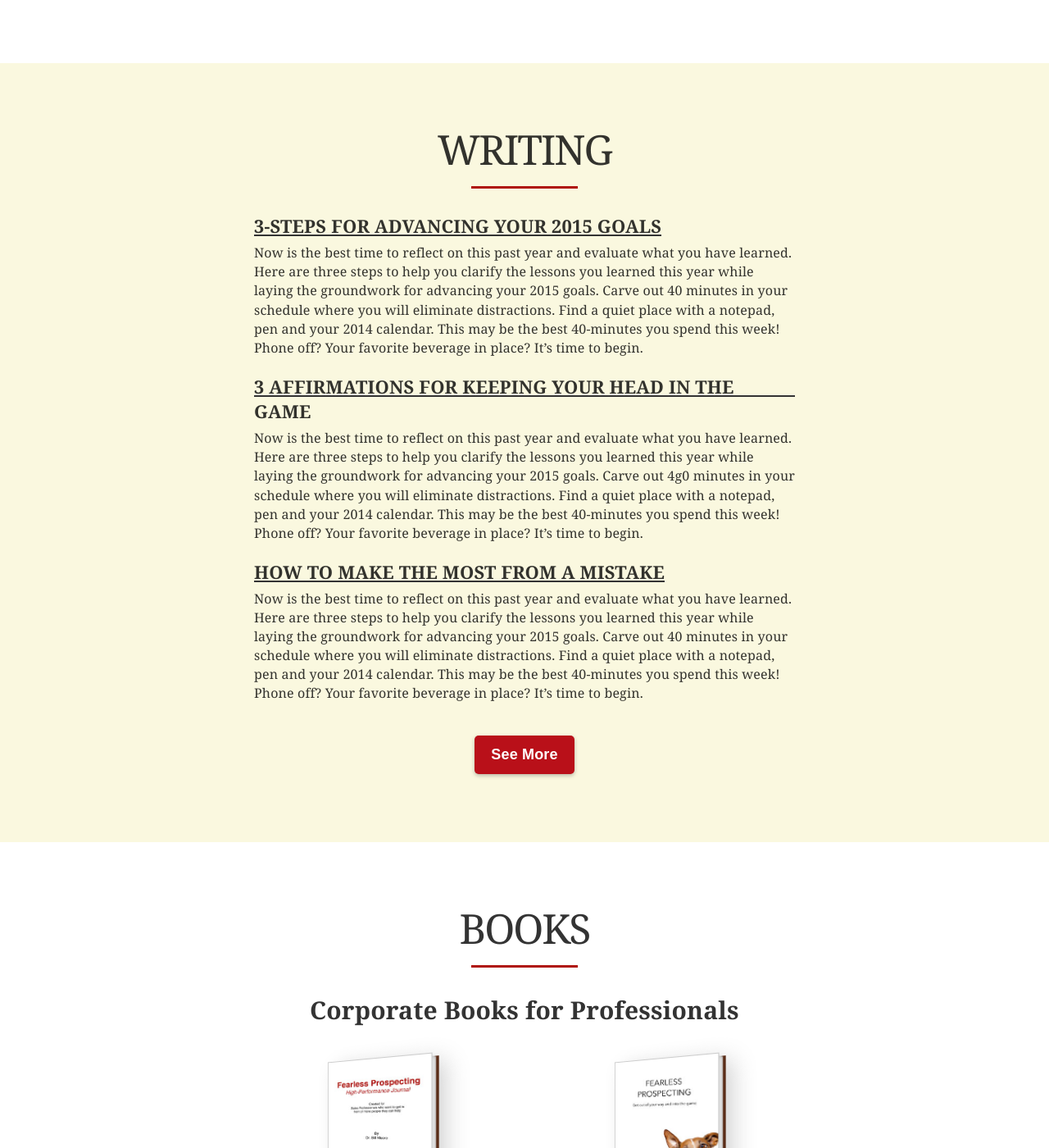
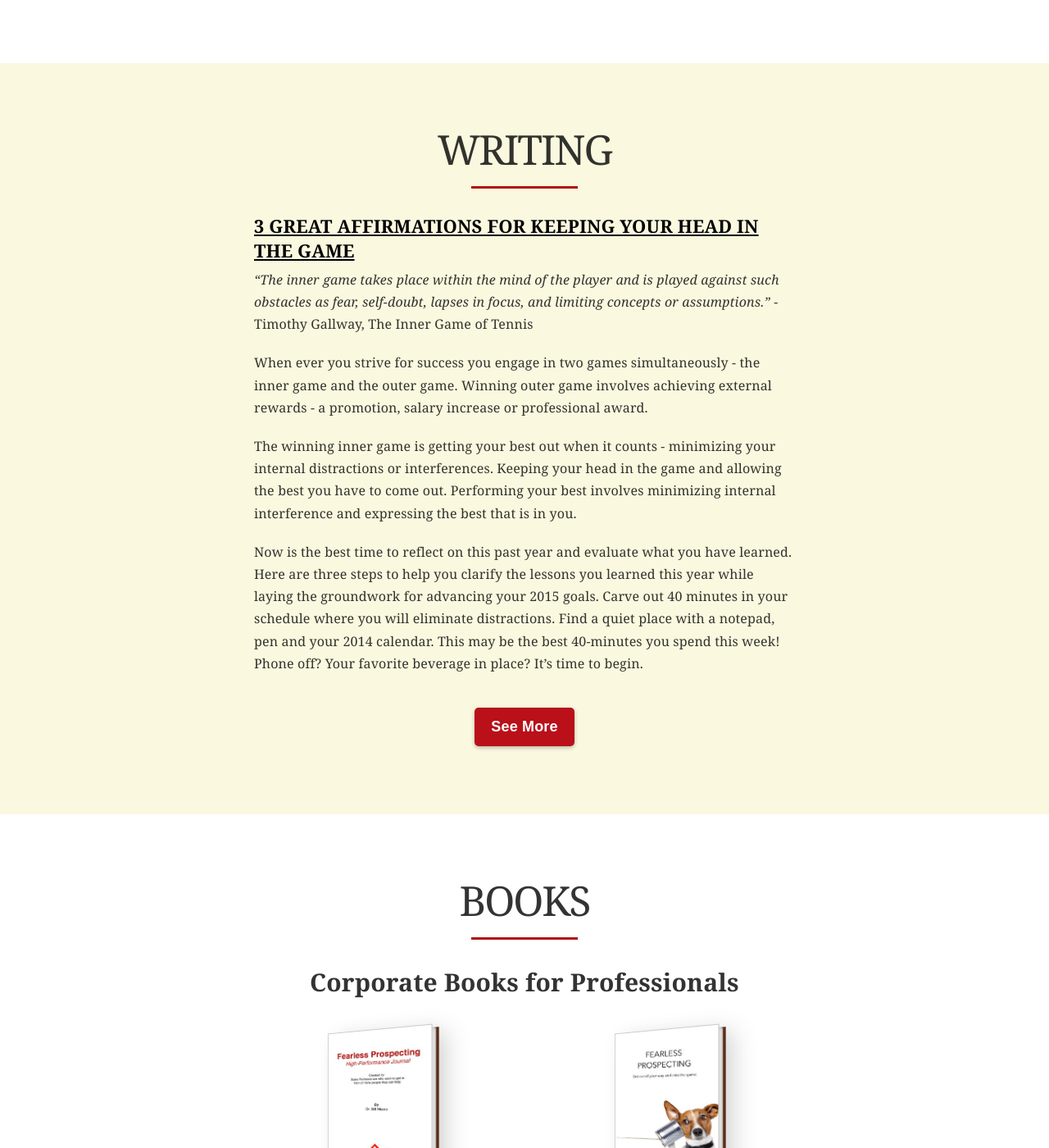
Before and after one commit to zamiang/drbillmoore, a Jekyll site: the page built from index.html, in a window 1280 px wide and 1400 px high, scrolled down 4987 px. Shown: the whole window at 82% size. Built offline with Jekyll 4.4.1, drawn with Linux system fonts in a browser that asks for light colours; nearby versions of some CDN libraries; Markdown is read by kramdown in place of the engine named in the settings; some of the changed text lies outside the part shown.

Commit message:
update display of book titles and add linkedin post

```diff
--- a/assets/stylesheets/app.css.sass
+++ b/assets/stylesheets/app.css.sass
@@ -258,6 +258,9 @@
     font-size: 22px
     line-height: 138%
     margin-bottom: 7px
+    a
+      color: black
+      text-decoration: underline
 
 .item-subheading
   font-size: $small-font-size
@@ -292,6 +295,8 @@
     text-align: left
     font-weight: normal
     text-decoration: underline
+    font-size: 20px
+    margin-bottom: 4px
 
   .case-study, .book
     width: 31.1%
--- a/index.html
+++ b/index.html
@@ -210,18 +210,22 @@
         <div class="border"></div>
         <div class="section-writing">
             <div class="blog-entry">
-                <div class="item-heading large-heading faux-underline-large">3-Steps for Advancing Your 2015 Goals</div>
-                <div class="item-subheading item-description">Now is the best time to reflect on this past year and evaluate what you have learned. Here are three steps to help you clarify the lessons you learned this year while laying the groundwork for advancing your 2015 goals. Carve out 40 minutes in your schedule where you will eliminate distractions. Find a quiet place with a notepad, pen and your 2014 calendar. This may be the best 40-minutes you spend this week! Phone off? Your favorite beverage in place? It’s time to begin.
+                <div class="item-heading large-heading">
+                    <a href="https://www.linkedin.com/pulse/3-great-affirmations-keeping-your-head-game-dr-bill-moore">3 Great Affirmations For Keeping Your Head In The Game</a>
                 </div>
-            </div>
-            <div class="blog-entry">
-                <div class="item-heading large-heading faux-underline-large">3 Affirmations For Keeping Your Head In the Game</div>
-                <div class="item-subheading item-description">Now is the best time to reflect on this past year and evaluate what you have learned. Here are three steps to help you clarify the lessons you learned this year while laying the groundwork for advancing your 2015 goals. Carve out 4g0 minutes in your schedule where you will eliminate distractions. Find a quiet place with a notepad, pen and your 2014 calendar. This may be the best 40-minutes you spend this week! Phone off? Your favorite beverage in place? It’s time to begin.
-                </div>
-            </div>
-            <div class="blog-entry">
-                <div class="item-heading large-heading faux-underline-large ">How To Make The Most From A Mistake</div>
-                <div class="item-subheading item-description">Now is the best time to reflect on this past year and evaluate what you have learned. Here are three steps to help you clarify the lessons you learned this year while laying the groundwork for advancing your 2015 goals. Carve out 40 minutes in your schedule where you will eliminate distractions. Find a quiet place with a notepad, pen and your 2014 calendar. This may be the best 40-minutes you spend this week! Phone off? Your favorite beverage in place? It’s time to begin.
+                <div class="item-subheading item-description">
+                    <p>
+                        <i>“The inner game takes place within the mind of the player and is played against such obstacles as fear, self-doubt, lapses in focus, and limiting concepts or assumptions.”</i> - Timothy Gallway, The Inner Game of Tennis
+                    </p>
+                    <p>
+                        When ever you strive for success you engage in two games simultaneously - the inner game and the outer game. Winning outer game involves achieving external rewards - a promotion, salary increase or professional award.
+                    </p>
+                    <p>
+                        The winning inner game is getting your best out when it counts - minimizing your internal distractions or interferences. Keeping your head in the game and allowing the best you have to come out. Performing your best involves minimizing internal interference and expressing the best that is in you.
+                    </p>
+                    <p>
+                        Now is the best time to reflect on this past year and evaluate what you have learned. Here are three steps to help you clarify the lessons you learned this year while laying the groundwork for advancing your 2015 goals. Carve out 40 minutes in your schedule where you will eliminate distractions. Find a quiet place with a notepad, pen and your 2014 calendar. This may be the best 40-minutes you spend this week! Phone off? Your favorite beverage in place? It’s time to begin.
+                    </p>
                 </div>
             </div>
         </div>
@@ -245,8 +249,7 @@
                         </div>
                     </div>
                 </a>
-                <a href="{{ book.url }}" class="item-heading large-heading">{{ book.title }}</a>
-                <div class="item-supheading">{{ book.subtitle }}</div>
+                <a href="{{ book.url }}" class="item-heading large-heading">{{ book.title }}: {{ book.subtitle }}</a>
                 <div class="item-subheading">{{ book.content | markdownify }}</div>
             </div>
             {% endif %}
@@ -264,8 +267,7 @@
                         </div>
                     </div>
                 </a>
-                <a href="{{ book.url }}" class="item-heading large-heading">{{ book.title }}</a>
-                <div class="item-supheading">{{ book.subtitle }}</div>
+                <a href="{{ book.url }}" class="item-heading large-heading">{{ book.title }}: {{ book.subtitle }}</a>
                 <div class="item-subheading">{{ book.content | markdownify }}</div>
             </div>
             {% endif %}
```
Also changed, not shown: assets/stylesheets/app.css (+6 -1 lines), Gemfile.lock, assets/application.css, 1 other file.
